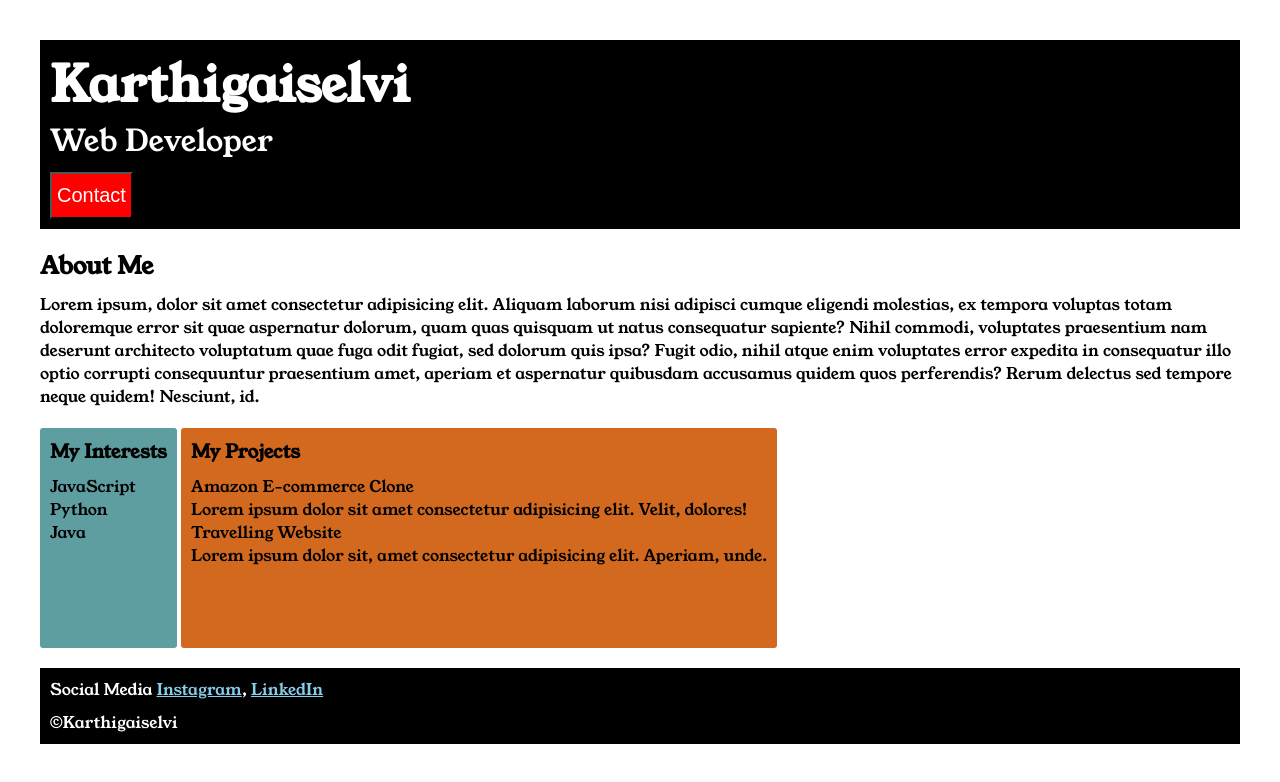
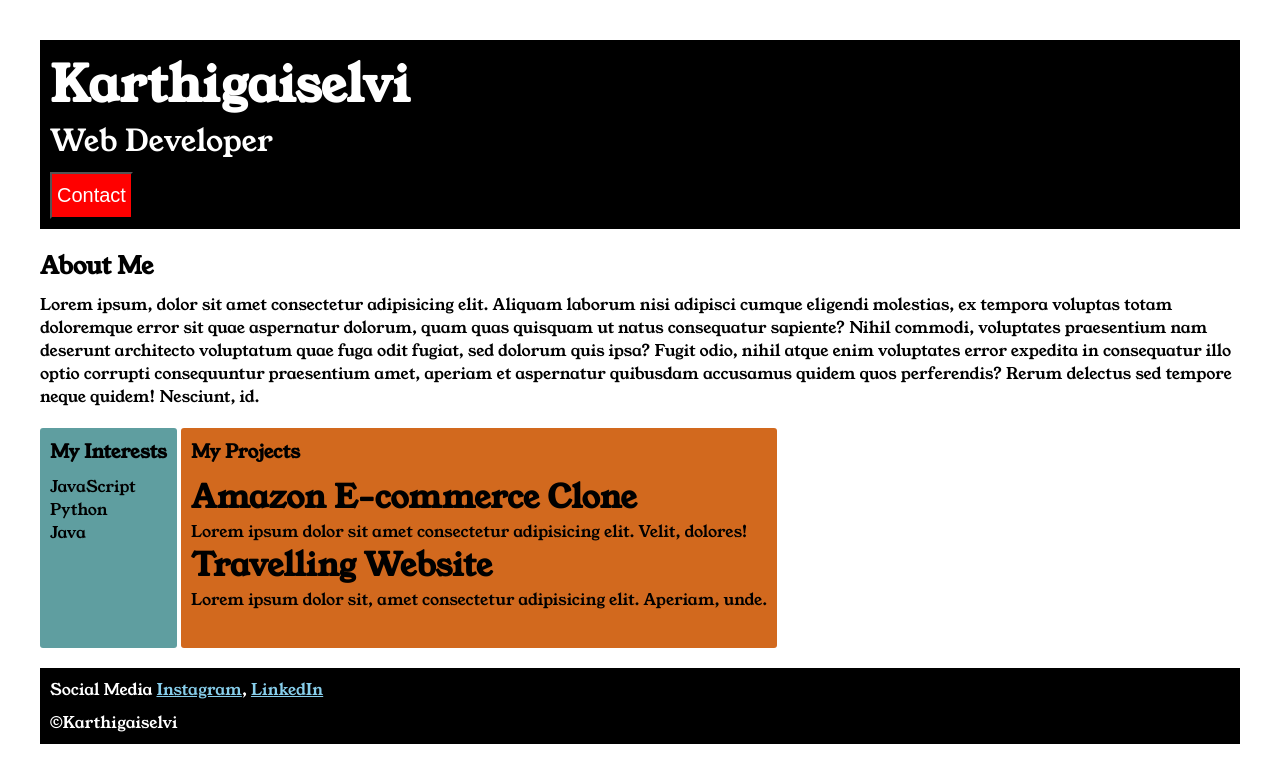
Before and after one commit to KarthigaFED/simple-portfolio-website, a plain HTML site: page index.html in a window 1280 px wide. Drawn offline with Linux system fonts and the light colour scheme.

Commit message:
Update index.html

```diff
--- a/index.html
+++ b/index.html
@@ -40,10 +40,10 @@
         <div class="Section-Four">
             <h3 class="Section-Four__title">My Projects</h3>
             <ul class="Section-Four__desc">
-                <li>Amazon E-commerce Clone
+                <li><h1>Amazon E-commerce Clone</h1>
                     <p>Lorem ipsum dolor sit amet consectetur adipisicing elit. Velit, dolores!</p>
                 </li>
-                <li>Travelling Website
+                <li><h1>Travelling Website</h1>
                     <p>Lorem ipsum dolor sit, amet consectetur adipisicing elit. Aperiam, unde.</p>
                 </li>
             </ul>
```
